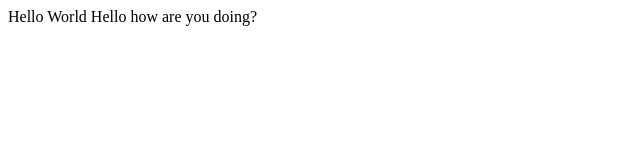
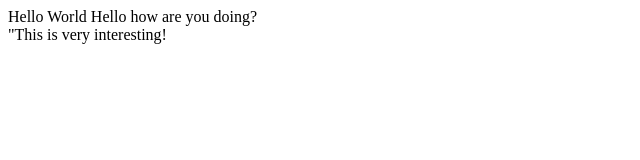
Before and after one commit to lzrblaster/cubeSat, a plain HTML site: page index.html in a window 1280 px wide. Shown: the whole page, without its empty margins (0-640 px from the left). Drawn offline with Linux system fonts and the light colour scheme.

Commit message:
Update index.html

```diff
--- a/index.html
+++ b/index.html
@@ -1,3 +1,4 @@
 Hello World
 
 Hello how are you doing?
+<header>"This is very interesting!</header>
```
